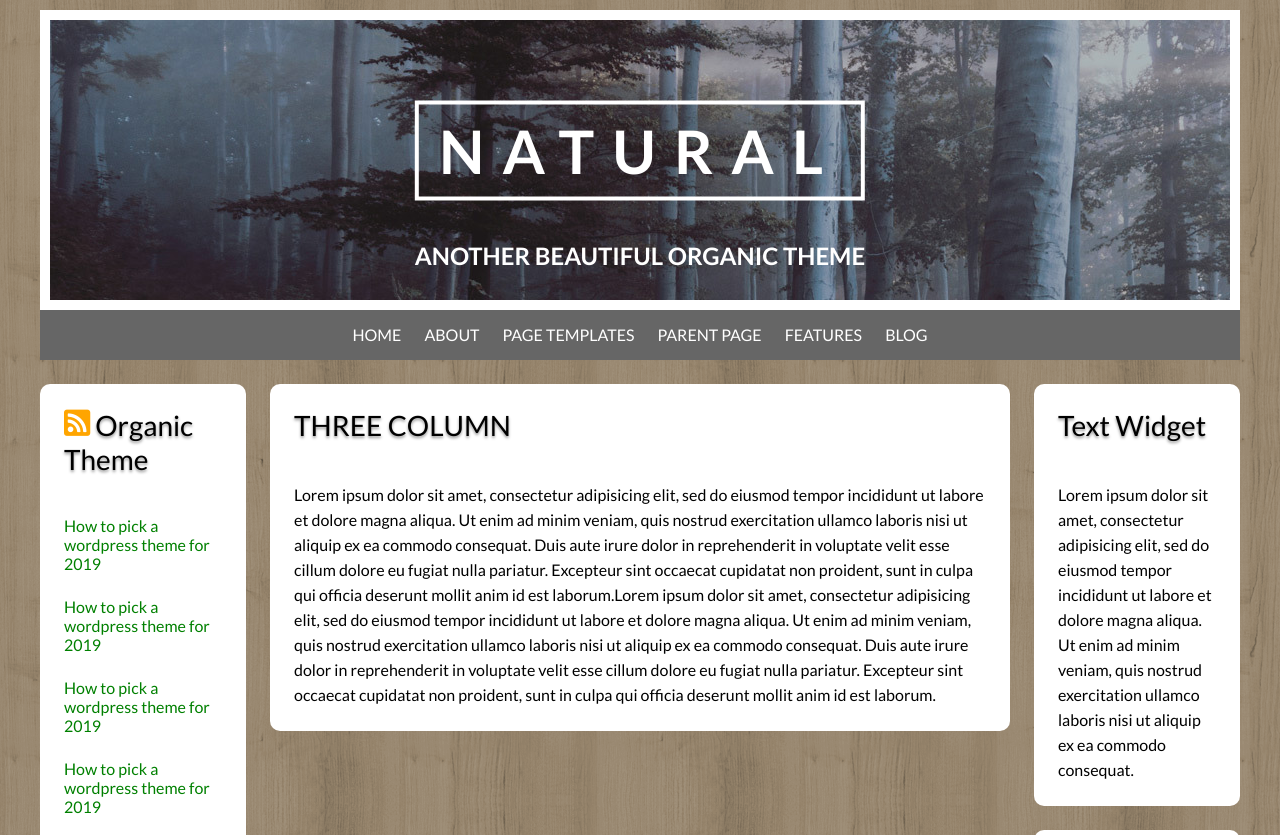
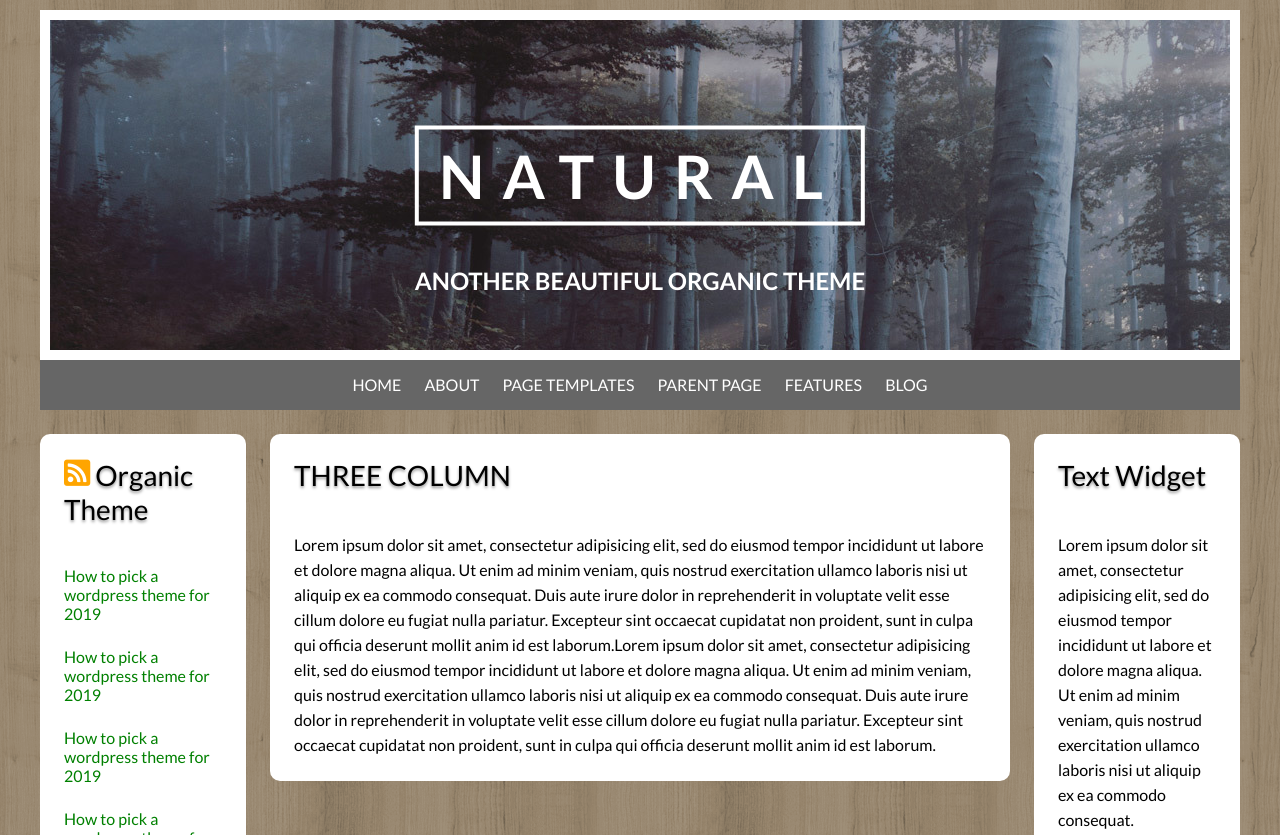
Before and after one commit to LauraColotto/htmlcss-wp, a plain HTML site: page index.html in a window 1280 px wide. Shown: the top 835 px of the page. Drawn offline with Linux system fonts and the light colour scheme.

Commit message:
aggiustata dimensione header

```diff
--- a/css/style.css
+++ b/css/style.css
@@ -45,7 +45,7 @@ header{
 }
 
 .header-top{
-  height: 300px;
+  height: 350px;
   background-image: url(../img/natural-default-header.jpg);
   border: 10px solid white;
 }
@@ -177,6 +177,7 @@ footer{
   color: #cecece;
 }
 
+/* Social */
 
 #link-social{
   width: 100%;
```
